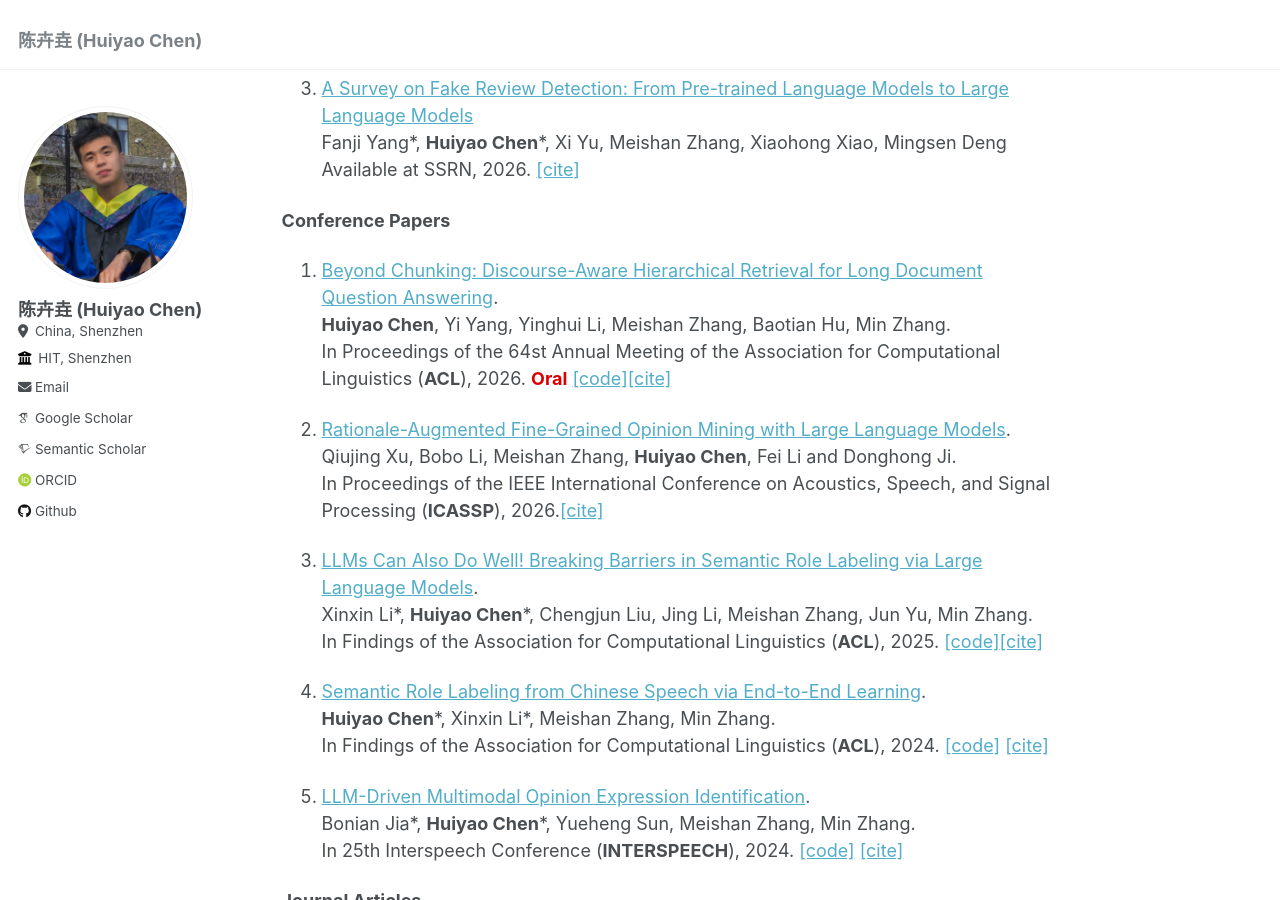
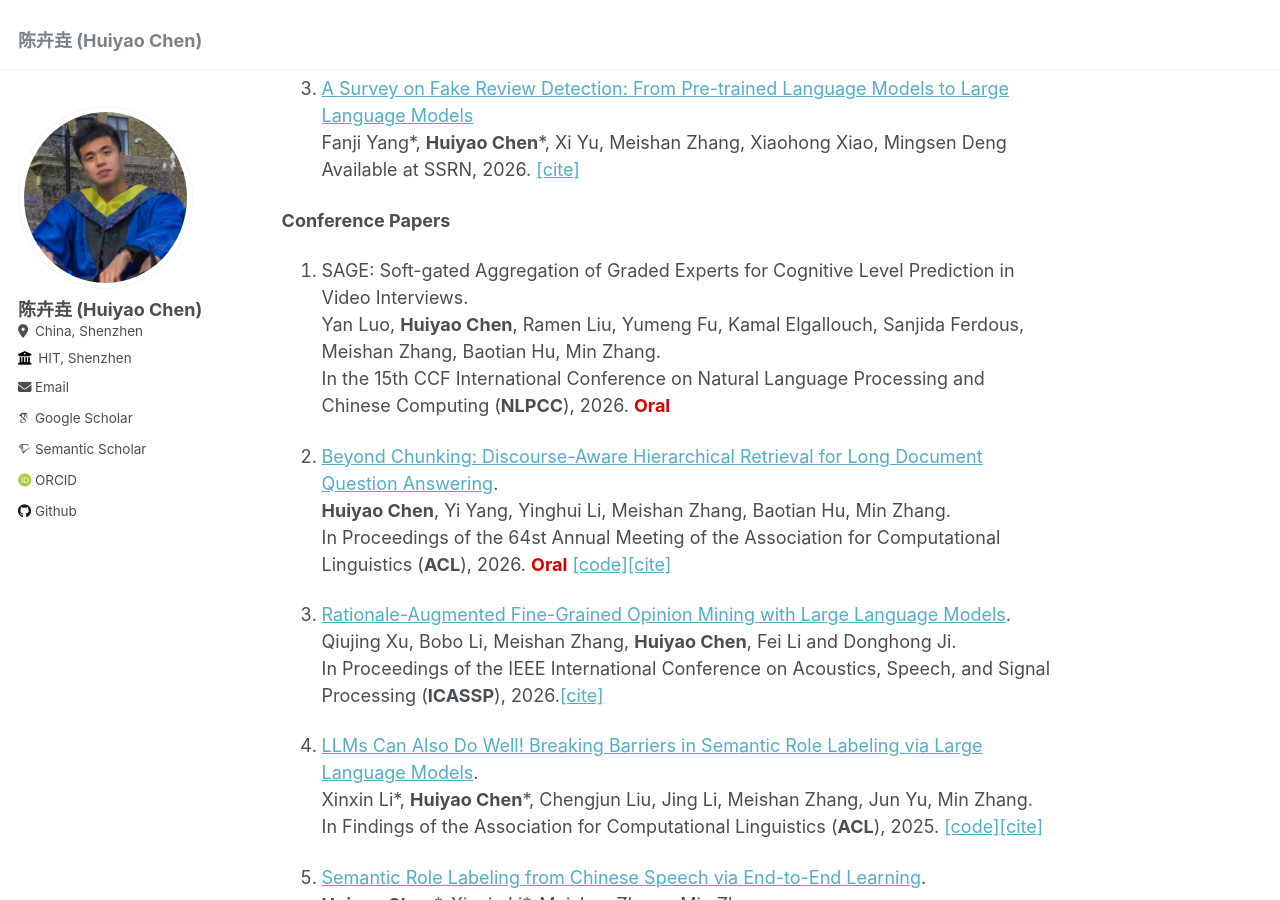
Before and after one commit to DreamH1gh/DreamH1gh.github.io, a Jekyll site: the page built from _pages/about.md, in a window 1280 px wide and 900 px high, scrolled down 1915 px. Built offline with Jekyll 4.4.1, drawn with Linux system fonts in a browser that asks for light colours; some web fonts are replaced.

Commit message:
NLPCC 2026

```diff
--- a/_pages/about.md
+++ b/_pages/about.md
@@ -67,33 +67,39 @@ Fanji Yang\*, **Huiyao Chen**\*, Xi Yu, Meishan Zhang, Xiaohong Xiao, Mingsen De
 Available at SSRN, 2026. [[cite]](https://scholar.googleusercontent.com/scholar.bib?q=info:H0ugjFoCMF8J:scholar.google.com/&output=citation&scisdr=CtR6EYaIELHs44rJftw:ANDmEU4AAAAAajTPZtyf5olVsklDFAcS_ysluN0&scisig=ANDmEU4AAAAAajTPZmhX0Y_Nj4sLXGo8HyF3zXs&scisf=4&ct=citation&cd=-1&hl=en)
 
 **Conference Papers**
+1. SAGE: Soft-gated Aggregation of Graded Experts for Cognitive Level Prediction in Video Interviews.
+<br/>
+Yan Luo, **Huiyao Chen**, Ramen Liu, Yumeng Fu, Kamal Elgallouch, Sanjida Ferdous, Meishan Zhang, Baotian Hu, Min Zhang.
+<br/>
+In the 15th CCF International Conference on Natural Language Processing and Chinese Computing (**NLPCC**), 2026. **<font color=dark red>Oral</font>**
 
-1. <a id="paper-acl2026"></a>[Beyond Chunking: Discourse-Aware Hierarchical Retrieval for Long Document Question Answering](https://aclanthology.org/2026.acl-long.829.pdf).
+
+2. <a id="paper-acl2026"></a>[Beyond Chunking: Discourse-Aware Hierarchical Retrieval for Long Document Question Answering](https://aclanthology.org/2026.acl-long.829.pdf).
 <br/>
 **Huiyao Chen**, Yi Yang, Yinghui Li, Meishan Zhang, Baotian Hu, Min Zhang.
 <br/>
 In Proceedings of the 64st Annual Meeting of the Association for Computational Linguistics (**ACL**), 2026. **<font color=dark red>Oral</font>** [[code]](https://github.com/DreamH1gh/DISRetrieval)[[cite]](https://aclanthology.org/2026.acl-long.829/)
 
-2. [Rationale-Augmented Fine-Grained Opinion Mining with Large Language Models](https://ieeexplore.ieee.org/document/11463491).
+3. [Rationale-Augmented Fine-Grained Opinion Mining with Large Language Models](https://ieeexplore.ieee.org/document/11463491).
 <br/>
 Qiujing Xu, Bobo Li, Meishan Zhang, **Huiyao Chen**, Fei Li and Donghong Ji.
 <br/>
 In Proceedings of the IEEE International Conference on Acoustics, Speech, and Signal Processing (**ICASSP**), 2026.[[cite]](https://ieeexplore.ieee.org/document/11463491)
 
 
-3. [LLMs Can Also Do Well! Breaking Barriers in Semantic Role Labeling via Large Language Models](https://aclanthology.org/2025.findings-acl.1189.pdf).
+4. [LLMs Can Also Do Well! Breaking Barriers in Semantic Role Labeling via Large Language Models](https://aclanthology.org/2025.findings-acl.1189.pdf).
 <br/>
 Xinxin Li\*, **Huiyao Chen**\*, Chengjun Liu, Jing Li, Meishan Zhang, Jun Yu, Min Zhang.
 <br/>
 In Findings of the Association for Computational Linguistics (**ACL**), 2025. [[code]](https://github.com/fangfang123gh/LLM-SRL)[[cite]](https://aclanthology.org/2025.findings-acl.1189/)
 
-4. [Semantic Role Labeling from Chinese Speech via End-to-End Learning](https://aclanthology.org/2024.findings-acl.527.pdf).
+5. [Semantic Role Labeling from Chinese Speech via End-to-End Learning](https://aclanthology.org/2024.findings-acl.527.pdf).
 <br/>
 **Huiyao Chen**\*, Xinxin Li\*, Meishan Zhang, Min Zhang.
 <br/>
 In Findings of the Association for Computational Linguistics (**ACL**), 2024. [[code]](https://github.com/DreamH1gh/SpeechSRL) [[cite]](https://aclanthology.org/2024.findings-acl.527/)
 
-5. [LLM-Driven Multimodal Opinion Expression Identification](https://www.isca-archive.org/interspeech_2024/jia24_interspeech.pdf).
+6. [LLM-Driven Multimodal Opinion Expression Identification](https://www.isca-archive.org/interspeech_2024/jia24_interspeech.pdf).
 <br/>
 Bonian Jia\*, **Huiyao Chen**\*, Yueheng Sun, Meishan Zhang, Min Zhang.
 <br/>
@@ -127,7 +133,7 @@ In IEEE/ACM Transactions on Audio, Speech, and Language Processing (**TASLP**),
 Service
 ======
 **Program Committee / Reviewer**
-+ ~~NeurIPS2026~~, NLPCC2025/2026, ICME2025/2026, EACL 2024/2026, ACL 2023/2025, EMNLP 2023 (external)
++ CIKM 2026, ~~NeurIPS2026~~, NLPCC2025/2026, ICME2025/2026, EACL 2024/2026, ACL 2023/2025, EMNLP 2023 (external)
 + ACM Computing Surveys (CSUR), TASLP, TALLIP, Neurocomputing, ESWA, EAAI
 + ACL ARR
 
```
